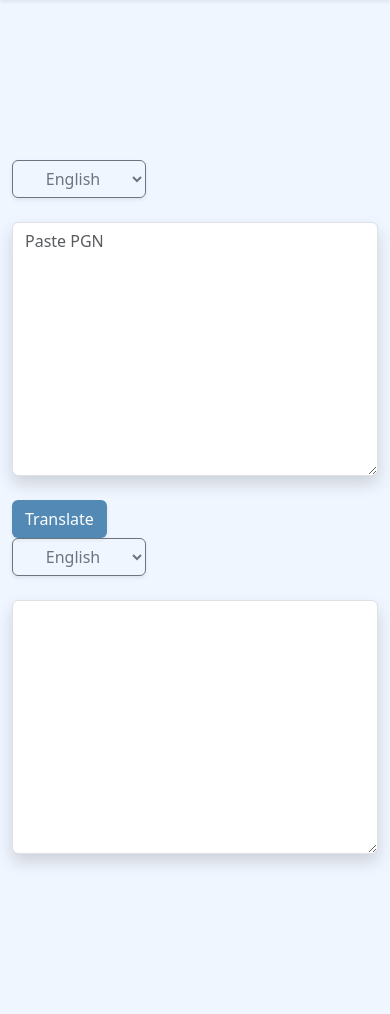
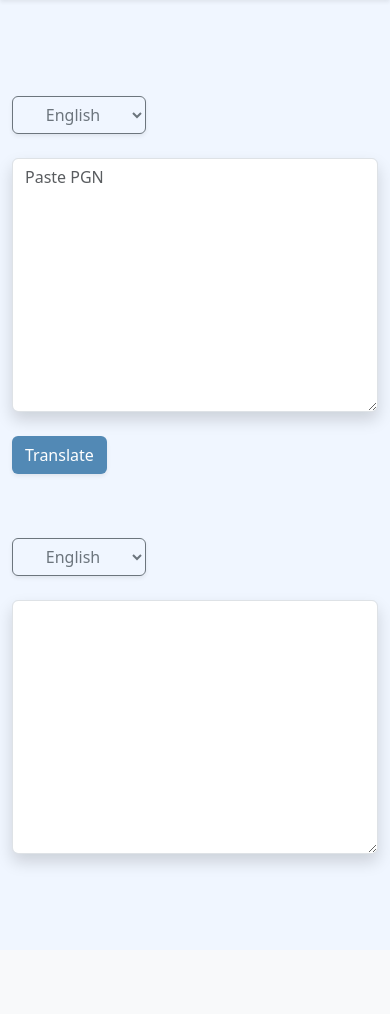
Before and after one commit to edlouhau/pgn-translator-app, a Django app: page / in a window 390 px wide. Shown: the part 57-1071 px from the top of the page. After the commit the page ends 928 px from the top, so only its background shows below. Run offline with Django 4.2, Linux system fonts and the light colour scheme; some libraries are stand-ins or nearby versions.

Commit message:
Make the forms small screens responsive.

```diff
--- a/translator/static/translator/style.css
+++ b/translator/static/translator/style.css
@@ -20,5 +20,18 @@ nav {
 }
 
 .target__form {
-    margin-left: 1rem;
+    margin-right: 1rem;
 }
+
+@media only screen and (max-width: 768px) {
+
+    .translator__forms {
+        margin: 6rem ;
+    }
+
+    .target__form {
+        margin-right: 0rem;
+        margin-bottom: 4rem;
+    }
+
+  }
--- a/translator/templates/translator/index.html
+++ b/translator/templates/translator/index.html
@@ -4,12 +4,18 @@
 
 <body>
     {% block content %}
-    <section class="container mx-auto d-flex justify-content-center translator__forms">
-        <form class="source__form " action="{% url 'translated_game' %}" method="post">
+    <section class="container mx-auto translator__forms">
+        <form action="{% url 'translated_game' %}" method="post">
             {% csrf_token %}
-            {{ source_form }}
-            <button class="btn shadow-sm mt-4 translate__btn" type="submit">Translate</button>
-            {{ target_form.as_div}}
+            <div class="d-md-flex justify-content-center ">
+               <div class="target__form">
+                    {{ source_form.as_div }}
+                    <button class="btn shadow-sm mt-4 translate__btn" type="submit">Translate</button>
+                </div>
+                <div>
+                    {{ target_form.as_div}}
+                </div>
+            </div>
         </form>
     </section>
     {% endblock content %}
```
